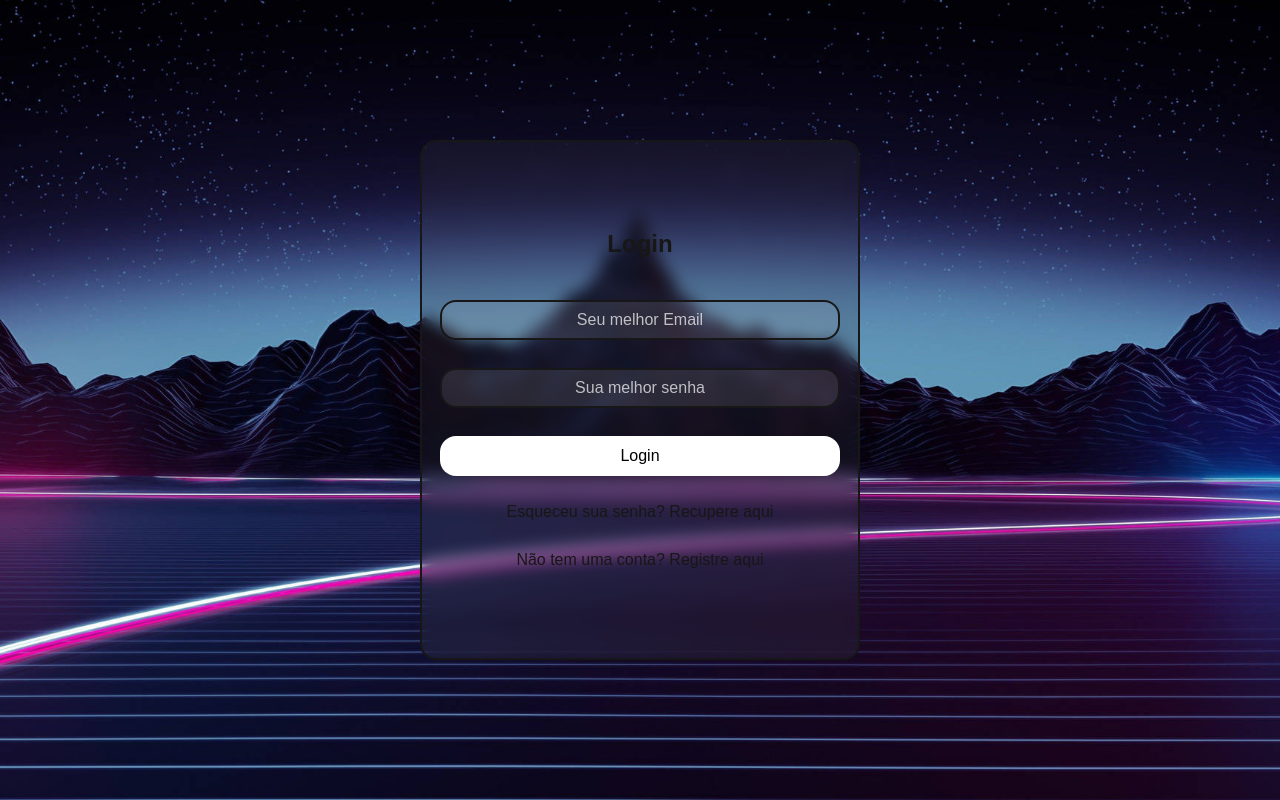
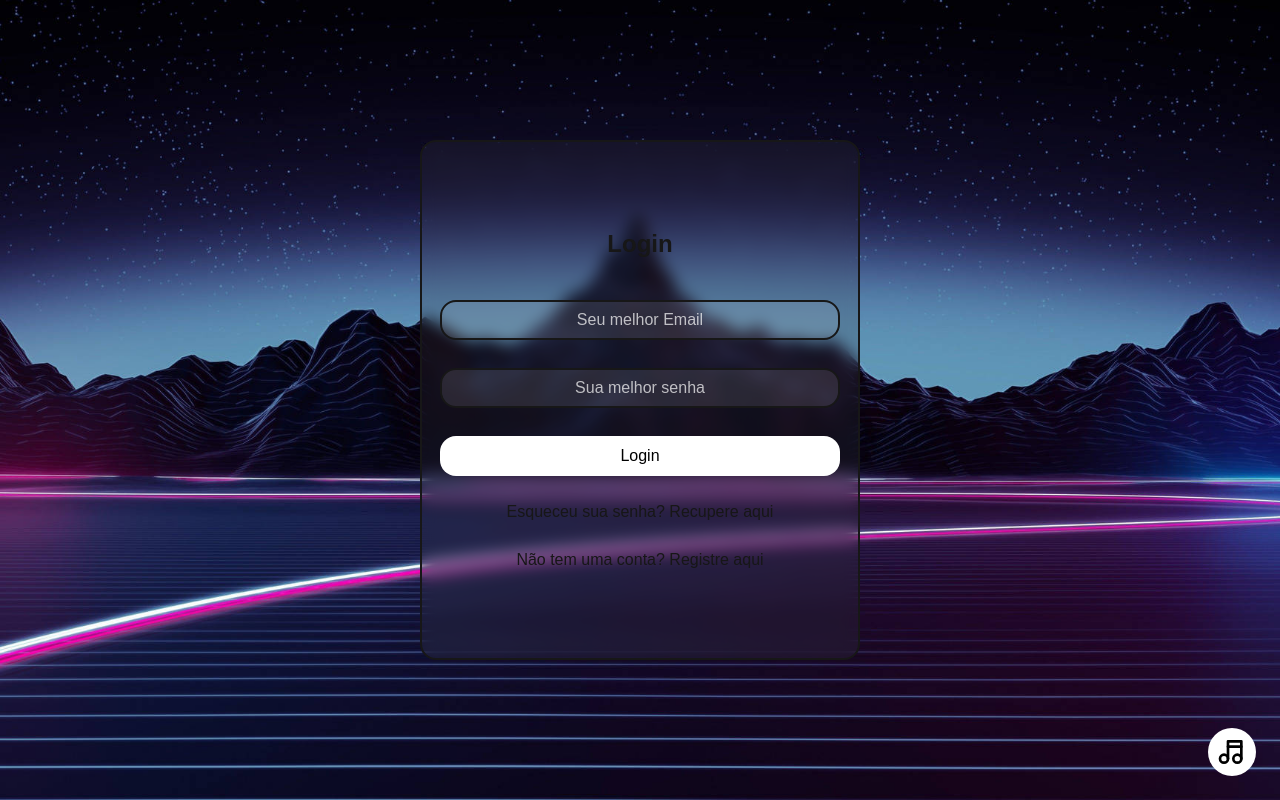
Before and after one commit to elian-r-ribeiro/publikart, a Next.js app: page /login in a window 1280 px wide. Built offline with nearby package versions, Linux system fonts and the light colour scheme.

Commit message:
Started the creation of default music for all pages when a music is not playing

```diff
--- a/src/components/forms/LoginForm.tsx
+++ b/src/components/forms/LoginForm.tsx
@@ -4,6 +4,7 @@ import { login } from "@/services/AuthService";
 import Link from "next/link";
 import { SubmitHandler, useForm } from "react-hook-form";
 import { useRouter } from "next/navigation";
+import DefaultMusicComponent from "../others/main/DefaultMusicComponent";
 
 export default function LoginForm() {
 
@@ -27,7 +28,7 @@ export default function LoginForm() {
 
     return (
         <div className="centerItems h-screen">
-            <div className="bg-zinc-700/20 w-110 h-130 rounded-2xl overflow-hidden centerItems gap-6 border-2 backdrop-blur">
+            <div className="bg-zinc-700/20 w-110 h-130 rounded-2xl overflow-hidden centerItems gap-6 border-2 backdrop-blur z-1">
                 <h1 className="text-2xl font-black mb-4">Login</h1>
                 <form onSubmit={handleSubmit(onSubmit)} className="centerItems gap-7">
                     <input type="email"
@@ -56,6 +57,9 @@ export default function LoginForm() {
                     <span>Não tem uma conta? Registre aqui</span>
                 </Link>
             </div>
+            <div className="flex justify-end items-end absolute h-screen w-screen p-6 z-0">
+                <DefaultMusicComponent />
+            </div>
         </div>
     );
 }
--- /dev/null
+++ b/src/components/others/main/DefaultMusicComponent.tsx
@@ -0,0 +1,9 @@
+import { IconMusic } from "@tabler/icons-react";
+
+export default function DefaultMusicComponent() {
+    return (
+        <div className="bg-white rounded-full h-12 w-12 flex items-center justify-center changeScaleOnHoverDefaultStyleForSmallerElements cursor-pointer">
+            <IconMusic size={32} color="black" />
+        </div>
+    );
+}
```
